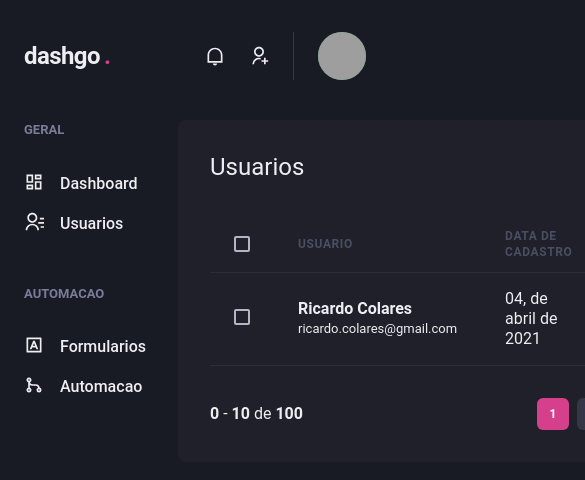
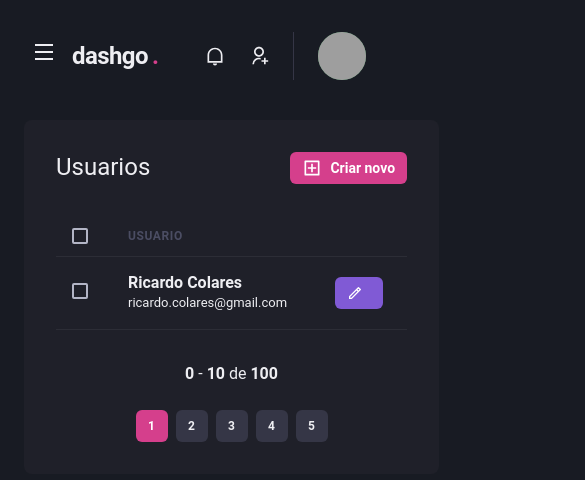
Before and after one commit to ricardocolares/godash, a Next.js app: page /users in a window 390 px wide. Shown: the top 480 px of the page, 585 px wide, since content can reach past the window. Built offline with nearby package versions, Linux system fonts and the light colour scheme; grey boxes are pictures that could not be loaded.

Commit message:
refatoracao para deixar aplicacao responsiva

```diff
--- a/src/components/Header/index.tsx
+++ b/src/components/Header/index.tsx
@@ -1,11 +1,17 @@
+import { IconButton } from "@chakra-ui/button";
+import Icon from "@chakra-ui/icon";
 import { Flex } from "@chakra-ui/layout";
 import { useBreakpointValue } from "@chakra-ui/media-query";
+import { RiMenuLine } from "react-icons/ri";
+import { useSidebarDrawer } from "../../contexts/SidebarDrawerContext";
 import { Logo } from "./Logo";
 import { NotificationNav } from "./NotificationNav";
 import { Profile } from "./Profile";
 import { SearchBox } from "./SearchBox";
 
 export function Header() {
+  const { onOpen } = useSidebarDrawer();
+
   const isWideVersion = useBreakpointValue({
     base: false,
     lg: true,
@@ -22,6 +28,17 @@ export function Header() {
       px="6"
       align="center"
     >
+      {!isWideVersion && (
+        <IconButton
+          aria-label="Open navigation"
+          icon={<Icon as={RiMenuLine} />}
+          fontSize="24"
+          variant="unstyled"
+          onClick={onOpen}
+          mr="2"
+        ></IconButton>
+      )}
+
       <Logo />
       {isWideVersion && <SearchBox />}
 
--- a/src/components/Pagination/index.tsx
+++ b/src/components/Pagination/index.tsx
@@ -4,7 +4,7 @@ import { PaginationItem } from "./PaginationIntem";
 export function Pagination() {
   return (
     <Stack
-      direction="row"
+      direction={["column", "row"]}
       mt="8"
       justify="space-between"
       align="center"
--- a/src/components/Sidebar/NavLink.tsx
+++ b/src/components/Sidebar/NavLink.tsx
@@ -1,23 +1,27 @@
 import {
   Icon,
-  Link,
+  Link as ChakraLink,
   Text,
   LinkProps as ChakraLinkProps,
 } from "@chakra-ui/react";
 import { ElementType } from "react";
+import Link from "next/link";
 
 interface LinkProps extends ChakraLinkProps {
   icon: ElementType;
   children: string;
+  href: string;
 }
 
-export function NavLink({ icon, children, ...rest }: LinkProps) {
+export function NavLink({ icon, children, href, ...rest }: LinkProps) {
   return (
-    <Link display="flex" align="center" {...rest}>
-      <Icon as={icon} fontSize="20" />
-      <Text ml="4" fontWeight="medium">
-        {children}
-      </Text>
+    <Link href={href} passHref>
+      <ChakraLink display="flex" align="center" {...rest}>
+        <Icon as={icon} fontSize="20" />
+        <Text ml="4" fontWeight="medium">
+          {children}
+        </Text>
+      </ChakraLink>
     </Link>
   );
 }
--- /dev/null
+++ b/src/components/Sidebar/SideBarNav.tsx
@@ -0,0 +1,32 @@
+import { Stack } from "@chakra-ui/react";
+import {
+  RiContactsLine,
+  RiDashboardLine,
+  RiGitMergeLine,
+  RiInputMethodLine,
+} from "react-icons/ri";
+import { NavLink } from "./NavLink";
+import { NavSection } from "./NavSection";
+
+export function SidebarNav() {
+  return (
+    <Stack spacing="12" align="flex-start">
+      <NavSection title="GERAL">
+        <NavLink href="/dashboard" icon={RiDashboardLine}>
+          Dashboard
+        </NavLink>
+        <NavLink href="/users" icon={RiContactsLine}>
+          Usuarios
+        </NavLink>
+      </NavSection>
+      <NavSection title="AUTOMACAO">
+        <NavLink href="/forms" icon={RiInputMethodLine}>
+          Formularios
+        </NavLink>
+        <NavLink href="/automation" icon={RiGitMergeLine}>
+          Automacao
+        </NavLink>
+      </NavSection>
+    </Stack>
+  );
+}
--- a/src/components/Sidebar/index.tsx
+++ b/src/components/Sidebar/index.tsx
@@ -1,27 +1,43 @@
-import Icon from "@chakra-ui/icon";
-import { Box, Link, Stack, Text } from "@chakra-ui/layout";
 import {
-  RiContactsLine,
-  RiDashboardLine,
-  RiGitMergeLine,
-  RiInputMethodLine,
-} from "react-icons/ri";
-import { NavLink } from "./NavLink";
-import { NavSection } from "./NavSection";
+  Box,
+  Drawer,
+  DrawerCloseButton,
+  DrawerContent,
+  DrawerBody,
+  DrawerOverlay,
+  DrawerHeader,
+  useBreakpointValue,
+} from "@chakra-ui/react";
+import { useSidebarDrawer } from "../../contexts/SidebarDrawerContext";
+import { SidebarNav } from "./SideBarNav";
 
 export function Sidebar() {
+  const { isOpen, onClose } = useSidebarDrawer();
+
+  const isDrawerSidebar = useBreakpointValue({
+    base: true,
+    lg: false,
+  });
+
+  if (isDrawerSidebar) {
+    return (
+      <Drawer isOpen={isOpen} placement="left" onClose={onClose}>
+        <DrawerOverlay>
+          <DrawerContent bg="gray.800" p="4">
+            <DrawerCloseButton mt="6" />
+            <DrawerHeader>Navegacao</DrawerHeader>
+
+            <DrawerBody>
+              <SidebarNav />
+            </DrawerBody>
+          </DrawerContent>
+        </DrawerOverlay>
+      </Drawer>
+    );
+  }
   return (
     <Box as="aside" w="64" mr="8">
-      <Stack spacing="12" align="flex-start">
-        <NavSection title="GERAL">
-          <NavLink icon={RiDashboardLine}>Dashboard</NavLink>
-          <NavLink icon={RiContactsLine}>Usuarios</NavLink>
-        </NavSection>
-        <NavSection title="AUTOMACAO">
-          <NavLink icon={RiInputMethodLine}>Formularios</NavLink>
-          <NavLink icon={RiGitMergeLine}>Automacao</NavLink>
-        </NavSection>
-      </Stack>
+      <SidebarNav />
     </Box>
   );
 }
--- /dev/null
+++ b/src/contexts/SidebarDrawerContext.tsx
@@ -0,0 +1,30 @@
+import { useDisclosure, UseDisclosureReturn } from "@chakra-ui/react";
+import { createContext, ReactNode, useContext, useEffect } from "react";
+import { useRouter } from "next/router";
+
+interface SidebarDrawerProviderProps {
+  children: ReactNode;
+}
+
+type SidebarDrawerContextData = UseDisclosureReturn;
+
+const SidebarDrawerContext = createContext({} as SidebarDrawerContextData);
+
+export function SiderbarDrawerProvider({
+  children,
+}: SidebarDrawerProviderProps) {
+  const disclosure = useDisclosure();
+  const router = useRouter();
+
+  useEffect(() => {
+    disclosure.onClose();
+  }, [router.asPath]);
+
+  return (
+    <SidebarDrawerContext.Provider value={disclosure}>
+      {children}
+    </SidebarDrawerContext.Provider>
+  );
+}
+
+export const useSidebarDrawer = () => useContext(SidebarDrawerContext);
--- a/src/pages/_app.tsx
+++ b/src/pages/_app.tsx
@@ -1,11 +1,14 @@
 import { AppProps } from "next/dist/next-server/lib/router/router";
 import { ChakraProvider } from "@chakra-ui/react";
 import { theme } from "../styles/theme";
+import { SiderbarDrawerProvider } from "../contexts/SidebarDrawerContext";
 
 function MyApp({ Component, pageProps }: AppProps) {
   return (
     <ChakraProvider theme={theme}>
-      <Component {...pageProps} />
+      <SiderbarDrawerProvider>
+        <Component {...pageProps} />
+      </SiderbarDrawerProvider>
     </ChakraProvider>
   );
 }
--- a/src/pages/dashboard.tsx
+++ b/src/pages/dashboard.tsx
@@ -67,11 +67,11 @@ export default function Dashboard() {
         <Sidebar />
 
         <SimpleGrid flex="1" gap="4" minChildWidth="320px" align="flex-start">
-          <Box p="8" bg="gray.800" borderRadius={8} pb="4">
+          <Box p={["6", "8"]} bg="gray.800" borderRadius={8} pb="4">
             <Text>Inscritos da semana</Text>
             <Chart options={options} series={series} type="area" height={160} />
           </Box>
-          <Box p="8" bg="gray.800" borderRadius={8}>
+          <Box p={["6", "8"]} bg="gray.800" borderRadius={8}>
             <Text>Taxa de abertura</Text>
             <Chart options={options} series={series} type="area" height={160} />
           </Box>
--- a/src/pages/users/index.tsx
+++ b/src/pages/users/index.tsx
@@ -1,14 +1,32 @@
-import { Button } from "@chakra-ui/button";
-import { Checkbox } from "@chakra-ui/checkbox";
 import Icon from "@chakra-ui/icon";
-import { Box, Flex, Heading, Text } from "@chakra-ui/layout";
-import { Table, Tbody, Td, Th, Thead, Tr } from "@chakra-ui/table";
+import {
+  Box,
+  Flex,
+  Heading,
+  Text,
+  useBreakpointValue,
+  Table,
+  Tbody,
+  Td,
+  Th,
+  Thead,
+  Tr,
+  Checkbox,
+  Button,
+} from "@chakra-ui/react";
+import Link from "next/link";
+
 import { RiAddBoxLine, RiPencilLine } from "react-icons/ri";
 import { Header } from "../../components/Header";
 import { Pagination } from "../../components/Pagination";
 import { Sidebar } from "../../components/Sidebar";
 
 export default function UserList() {
+  const isWideVersion = useBreakpointValue({
+    base: false,
+    lg: true,
+  });
+
   return (
     <Box>
       <Header />
@@ -21,6 +39,7 @@ export default function UserList() {
               Usuarios
             </Heading>
 
+            <Link href="/users/create" passHref>
               <Button
                 as="a"
                 size="sm"
@@ -30,23 +49,24 @@ export default function UserList() {
               >
                 Criar novo
               </Button>
+            </Link>
           </Flex>
 
           <Table colorScheme="whiteAlpha">
             <Thead>
               <Tr>
-                <Th px="6" color="gray.300" width="8">
+                <Th px={["4", "4", "6"]} color="gray.300" width="8">
                   <Checkbox colorScheme="pink" />
                 </Th>
                 <Th>Usuario</Th>
-                <Th>Data de cadastro</Th>
+                {isWideVersion && <Th>Data de cadastro</Th>}
                 <Th width="8"></Th>
               </Tr>
             </Thead>
 
             <Tbody>
               <Tr>
-                <Td px="6">
+                <Td px={["4", "4", "6"]}>
                   <Checkbox colorScheme="pink" />
                 </Td>
                 <Td>
@@ -57,7 +77,7 @@ export default function UserList() {
                     </Text>
                   </Box>
                 </Td>
-                <Td>04, de abril de 2021</Td>
+                {isWideVersion && <Td>04, de abril de 2021</Td>}
                 <Td>
                   <Button
                     as="a"
@@ -66,7 +86,7 @@ export default function UserList() {
                     colorScheme="purple"
                     leftIcon={<Icon as={RiPencilLine} fontSize="16" />}
                   >
-                    Editar
+                    {isWideVersion ? "Editar" : ""}
                   </Button>
                 </Td>
               </Tr>
```
Also changed, not shown: src/pages/users/create.tsx (+7 -4 lines). Lines whose indentation alone changed are shown as unchanged.
